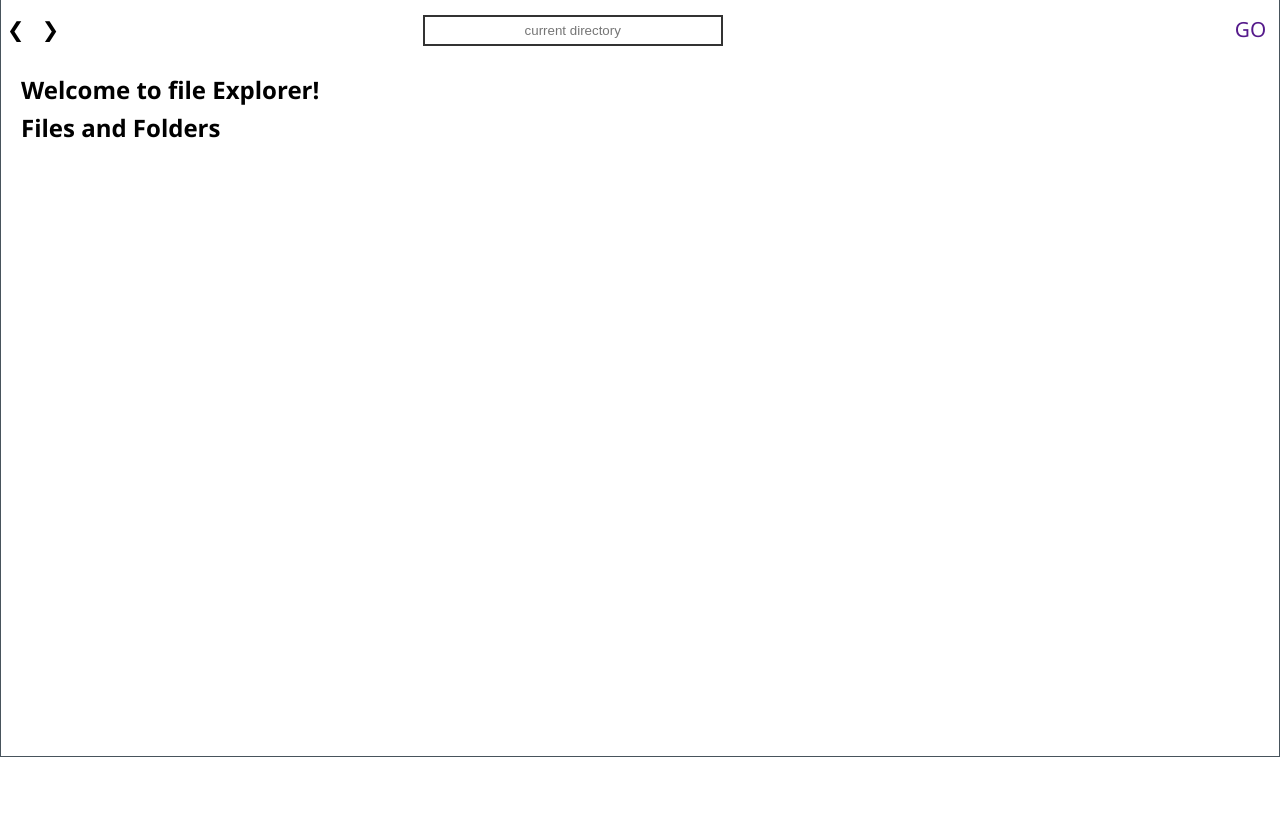
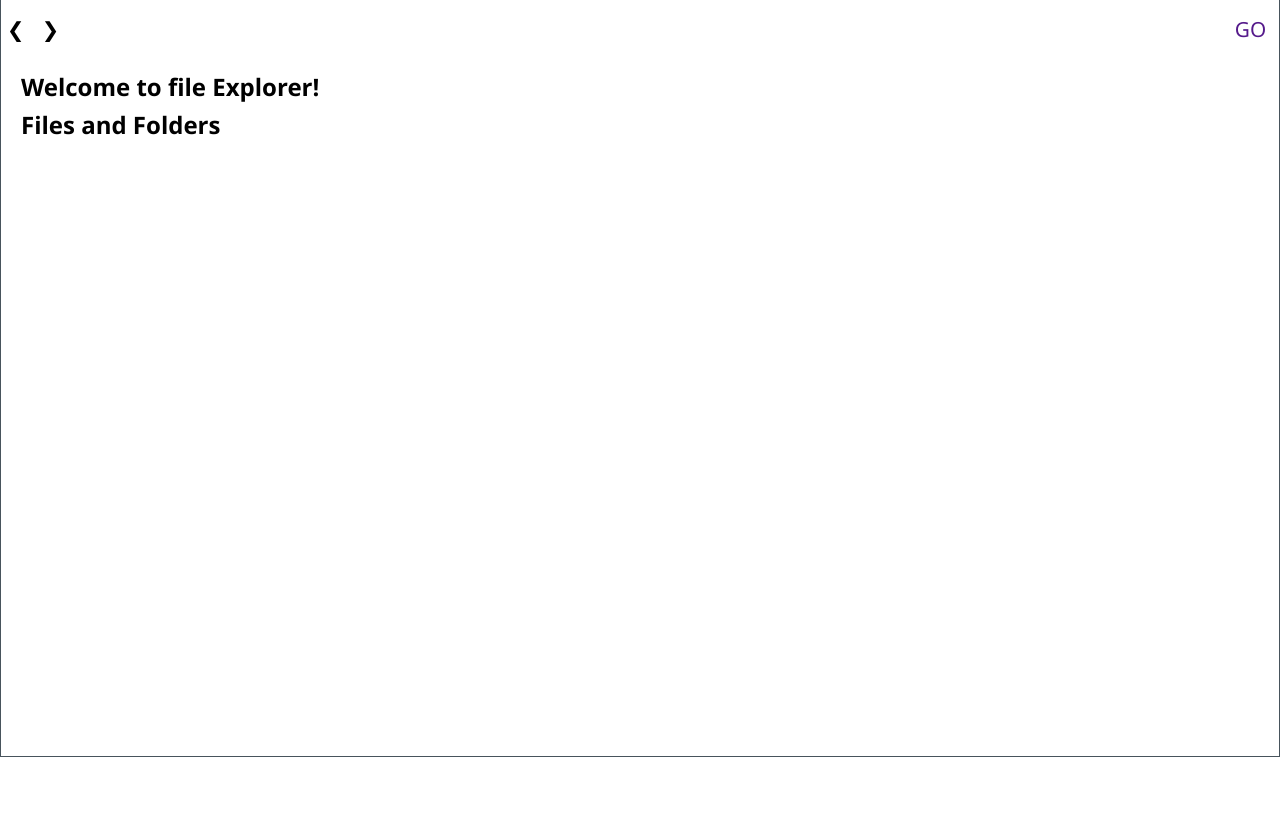
Before and after one commit to GeekHaven/file-explorer, an Electron app: page index.html in a window 1280 px wide. Shown: the part 43-865 px from the top of the page. Drawn offline with Linux system fonts and the light colour scheme; no server answers.

Commit message:
added directory path

```diff
--- a/index.html
+++ b/index.html
@@ -60,7 +60,7 @@
         <a id="goforward" href=""> ❯</a>
       </div>
       <div class="container">
-        <input id="directory" type="text" placeholder="current directory">
+        <script>window.location.pathname.split('/');</script>
       </div>
       <div class="container">
         <a style="float: right;text-decoration: none ;"  type="go" href="">GO</a>
```
